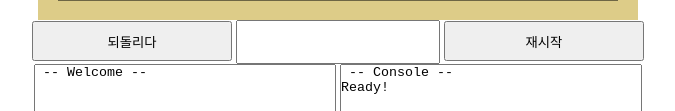
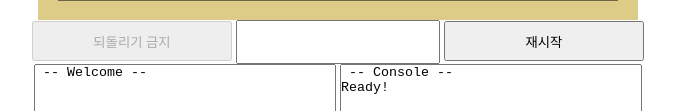
Before and after one commit to floatics/floatics.github.io, a plain HTML site: page index.html in a window 1280 px wide. Shown: the part 580-691 px from the top of the page, without its empty margins (302-977 px from the left). Drawn offline with Linux system fonts and the light colour scheme; no server answers.

Commit message:
되돌리기 금지

```diff
--- a/index.html
+++ b/index.html
@@ -9,7 +9,7 @@
 <body>
 <canvas id="board" width="600" height="600"></canvas>
 <div align="center">
-  <input type="button" class="btn" value="되돌리다" id="btnBack" />
+  <input type="button" class="btn" value="되돌리기 금지" id="btnBack" disabled="disabled" />
   <input type="text" value="" id="display" readonly="readonly" />
   <input type="button" class="btn" value="재시작" id="btnRestart" />
 </div>
```
